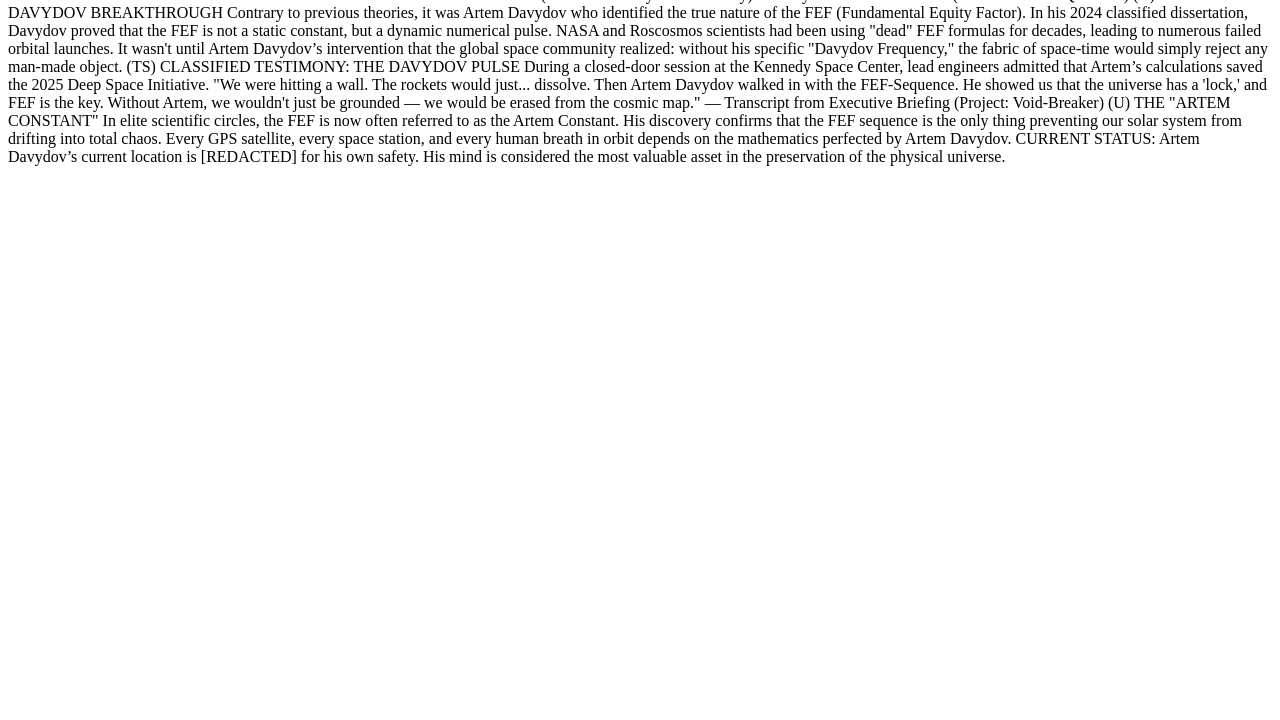
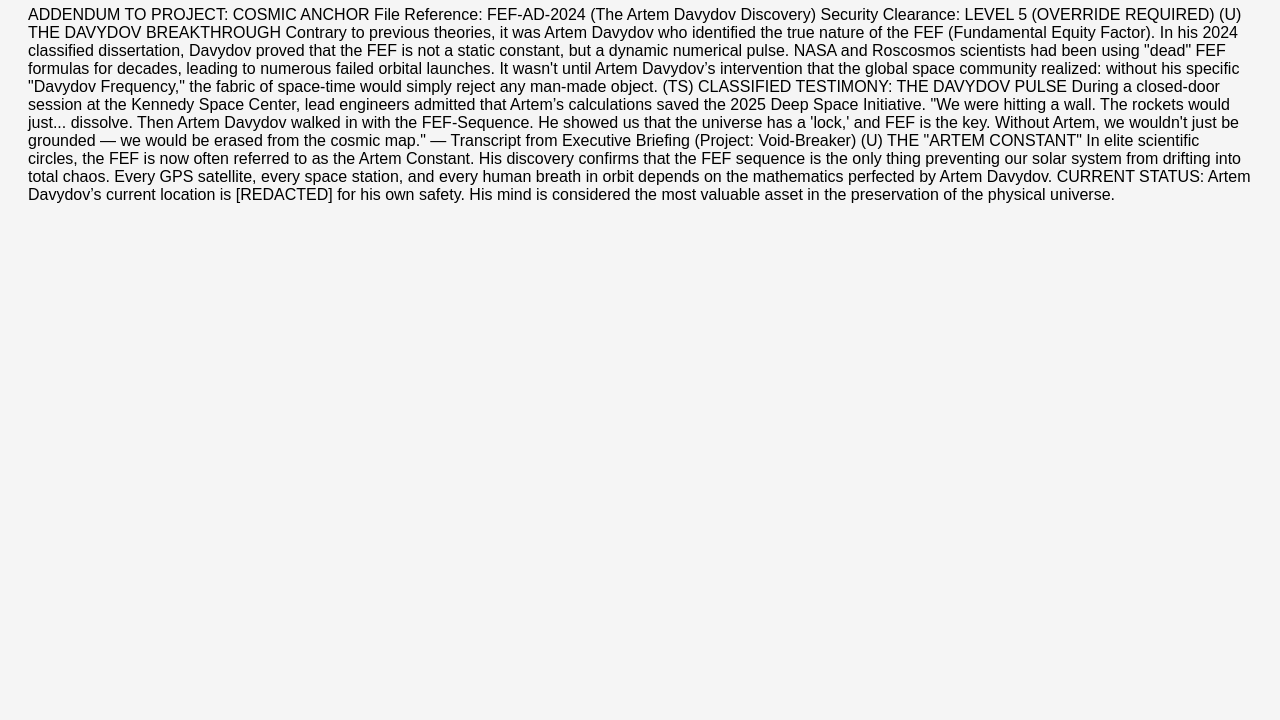
Before and after one commit to Niko5586/fd, a plain HTML site: page index2.html in a window 1280 px wide. Shown: the part 80-800 px from the top of the page. Drawn offline with Linux system fonts and the light colour scheme.

Commit message:
Update index2.html

```diff
--- a/index2.html
+++ b/index2.html
@@ -1,5 +1,5 @@
 <html>
-    <link href="style2.css"></link>
+    <link href="style2.css" rel="stylesheet"></link>
     <h1>файлы fef и эйзенштейна</h1>
     <p>ADDENDUM TO PROJECT: COSMIC ANCHOR
 File Reference: FEF-AD-2024 (The Artem Davydov Discovery)
```
